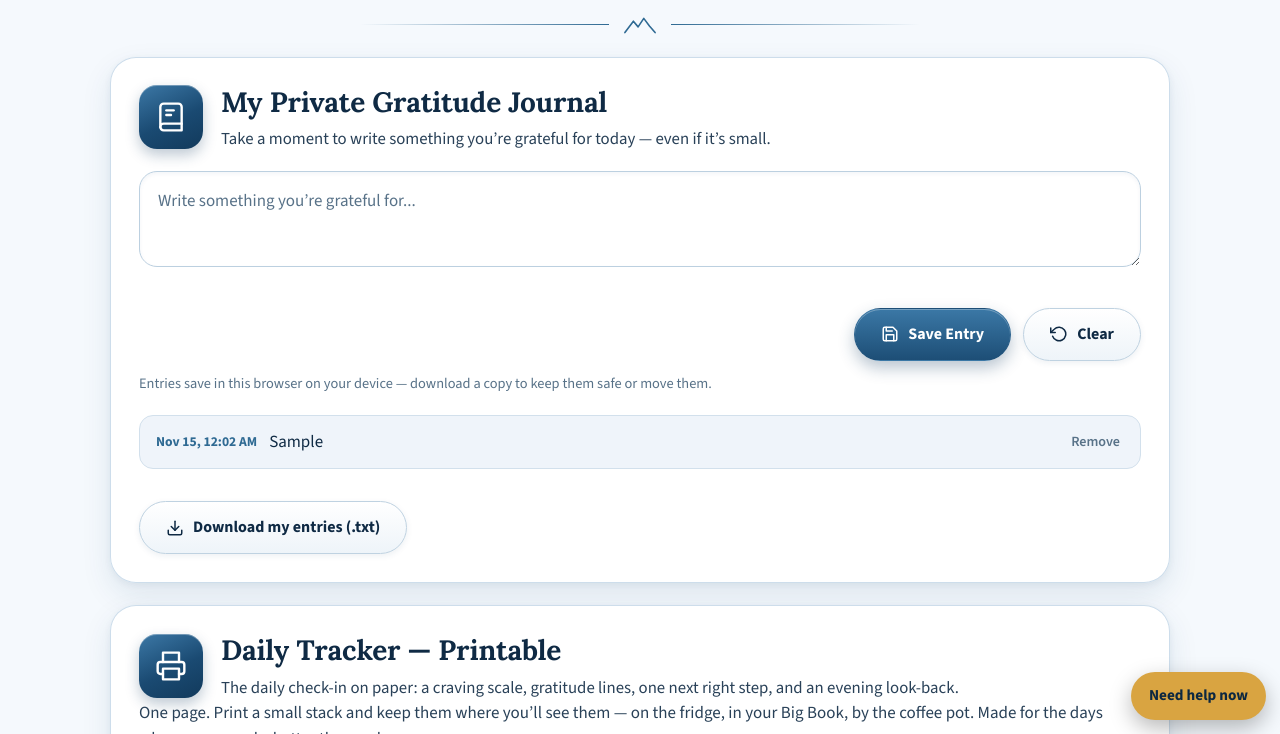
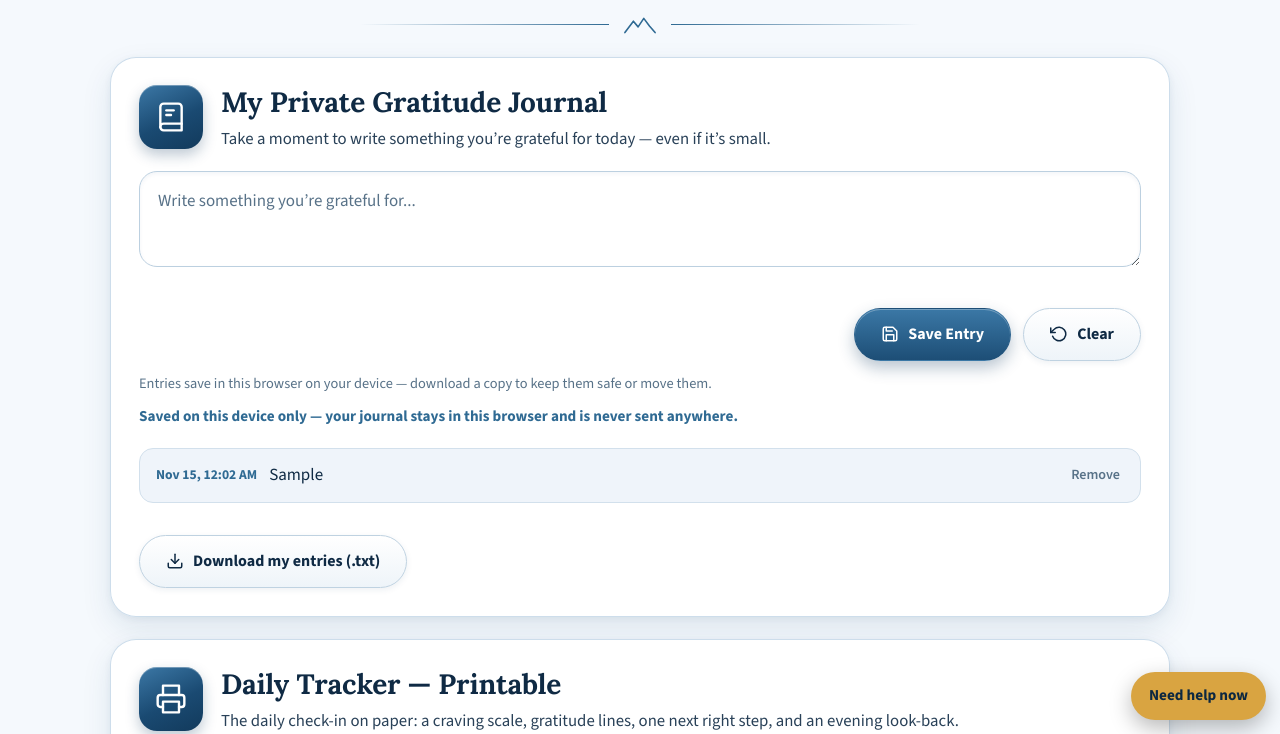
Before and after one commit to stgnov05/my-recovery-journey, a plain HTML site: page grounding.html in a window 1280 px wide. Both pictures are taken after typing "Sample" into the empty fields and a click on the button "Save Entry". Shown: the part 864-1598 px from the top of the page. Drawn offline with nearby package versions, Linux system fonts and the light colour scheme; no server answers.

Commit message:
Gratitude Journal: confirm 'Saved on this device only' after saving

```diff
--- a/grounding.html
+++ b/grounding.html
@@ -455,6 +455,7 @@
   }
   .form-actions .spacer{ flex:1; }
   .save-note{ font-size:.92rem; color:var(--muted); }
+.save-confirm{ margin:10px 0 0; font-size:.95rem; font-weight:700; color:var(--steel); }
   .entries{ margin-top:20px; display:grid; gap:10px; }
   .entries:empty{ display:none; }
   .entry{
@@ -1284,6 +1285,7 @@ a[href^="tel:"]{ white-space:nowrap; }
           Clear
         </button>
       </div>
+      <p class="save-confirm" id="gratitudeSaved" role="status" hidden>Saved on this device only &#8212; your journal stays in this browser and is never sent anywhere.</p>
       <div class="entries" id="entries" aria-live="polite"></div>
       <p id="gratitudeStorageNote" class="note" hidden>This browser isn&#8217;t letting the site save on this device, so your journal entries won&#8217;t be kept after you close this page.</p>
       <div class="entries-actions" id="entriesActions">
@@ -2997,6 +2999,13 @@ a[href^="tel:"]{ white-space:nowrap; }
     persistEntries();
     gInput.value = '';
     renderEntries();
+    var savedNote = document.getElementById('gratitudeSaved');
+    var storageNote = document.getElementById('gratitudeStorageNote');
+    if (savedNote) savedNote.hidden = !(storageNote && storageNote.hidden);
+  });
+  gInput.addEventListener('input', function(){
+    var savedNote = document.getElementById('gratitudeSaved');
+    if (savedNote) savedNote.hidden = true;
   });
   document.getElementById('clearEntry').addEventListener('click', function(){
     gInput.value = '';
```
Also changed, not shown: index.html (+9 -0 lines), milestones.html (+9 -0 lines), next-step.html (+9 -0 lines), paths.html (+9 -0 lines), privacy.html (+9 -0 lines).
